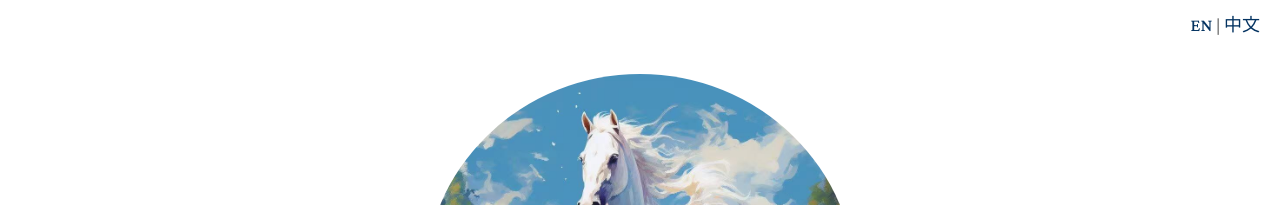
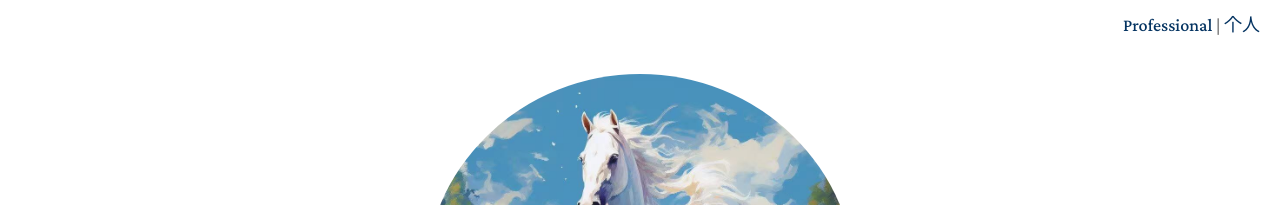
Before and after one commit to zhangming4153/zhangming4153.github.io, a Jekyll site: the page built from index.md, in a window 1280 px wide. Shown: the top 205 px of the page. Built offline with Jekyll 4.4.1, drawn with Linux system fonts in a browser that asks for light colours; a style sheet for code colours, icons or effects is not loaded.

Commit message:
Update lang-switch.html

```diff
--- a/_includes/lang-switch.html
+++ b/_includes/lang-switch.html
@@ -1,3 +1,3 @@
 <div id="lang-switch">
-  <a href="/">EN</a> | <a href="/cn/">中文</a>
+  <a href="/">Professional</a> | <a href="/cn/">个人</a>
 </div>
```
